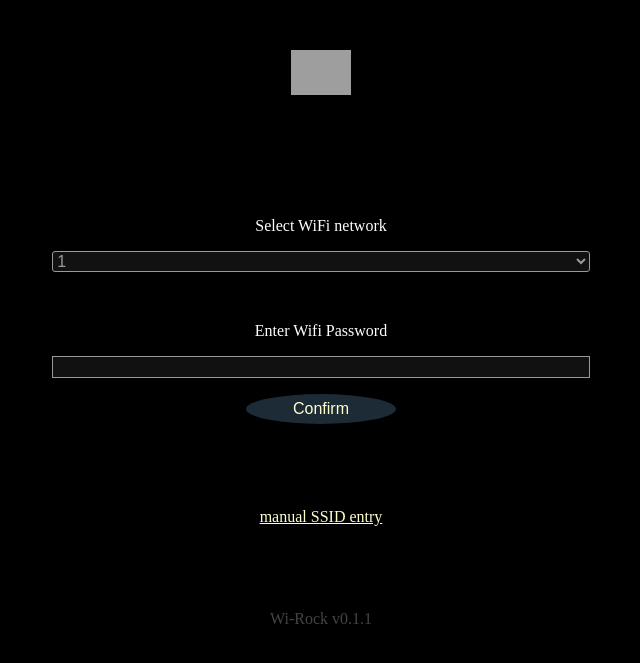
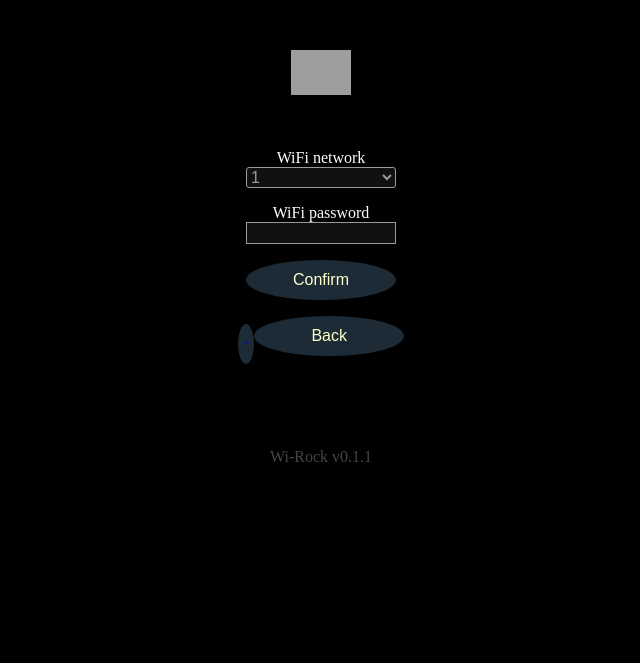
Before and after one commit to McDaisy/Wi-Rock, a Flask app: template root/web/templates/wifi.html in a window 1280 px wide. Shown: the top 663 px of the page, without its empty margins (319-959 px from the left). Run offline with Flask 3, Linux system fonts and the light colour scheme; the template is opened without the code that fills it: most values are stand-ins (such as "Sample title", 1, 10 or a date in 2020); grey boxes are pictures that could not be loaded.

Commit message:
Update wifi.html

```diff
--- a/root/web/templates/wifi.html
+++ b/root/web/templates/wifi.html
@@ -2,26 +2,21 @@
 
 {% block body %}
   <div id="mainContent">
-    <p align="center"><label>&nbsp;</label></p>
+    <p align="center"><form action="{{ url_for('save_credentials') }}" method=post>
+    <p align="center"><label for="menu">WiFi network</label><br />
+    <select id="ssid" name="ssid" class="wifiNetworkInputs inputs" style="width:150px">
+            {% for ssid in wifi_ap_array %}
+              <option class="wifiNetworkInputs inputs" style="width:150px" value='{{ ssid }}'>{{ ssid }}</option>
+            {% endfor %}
+         </select></p>
+    <p align="center"><label for="wifi_key">WiFi password</label><br />
+    <input type="password" name="wifi_key" class="wifiNetworkInputs inputs" style="width:150px"></p>
+    <p align="center"><input type="submit" class="button confirmbutton" value="Confirm" style="height:40px;width:150px"></p>
+    </form></p>
+
+    <p align="center"><a href="{{ url_for('manual_ssid_entry') }}"><button class="button manualssidbutton" style="height:40px;width:>
     <p align="center"><label>&nbsp;</label></p>
 
-    <p align="center"><form action="{{ url_for('save_credentials') }}" method=post>
-    <p align="center"><label for="menu">Select WiFi network</label></p>
-    <p align="center"><select id="ssid" name="ssid", class="wifiNetworkInputs">
-            {% for ssid in wifi_ap_array %}
-              <option class="wifiNetworkInputs" value='{{ ssid }}'>{{ ssid }}</option>
-            {% endfor %}
-         </select></p>
-    <p align="center"><label>&nbsp;</label></p>
-
-    <p align="center"><label for="wifi_key">Enter Wifi Password</label></p>
-    <p align="center"><input type="password" name="wifi_key" class="wifiNetworkInputs"></p>
-    <p align="center"><input type="submit", class="button", value="Confirm" style="height:30px;width:150px"></p>
-    </form></p>
-
-    <p align="center"><label>&nbsp;</label></p>
-    <p align="center"><label>&nbsp;</label></p>
-
-   <p align="center"><a class="manualSSIDEntry" href="{{ url_for('manual_ssid_entry') }}">manual SSID entry</a></p>
+    <p align="center"><a href="/"><button class="button backbutton" style="height:40px;width:150px">Back</button></a></p>
   </div>
 {% endblock %}
```
